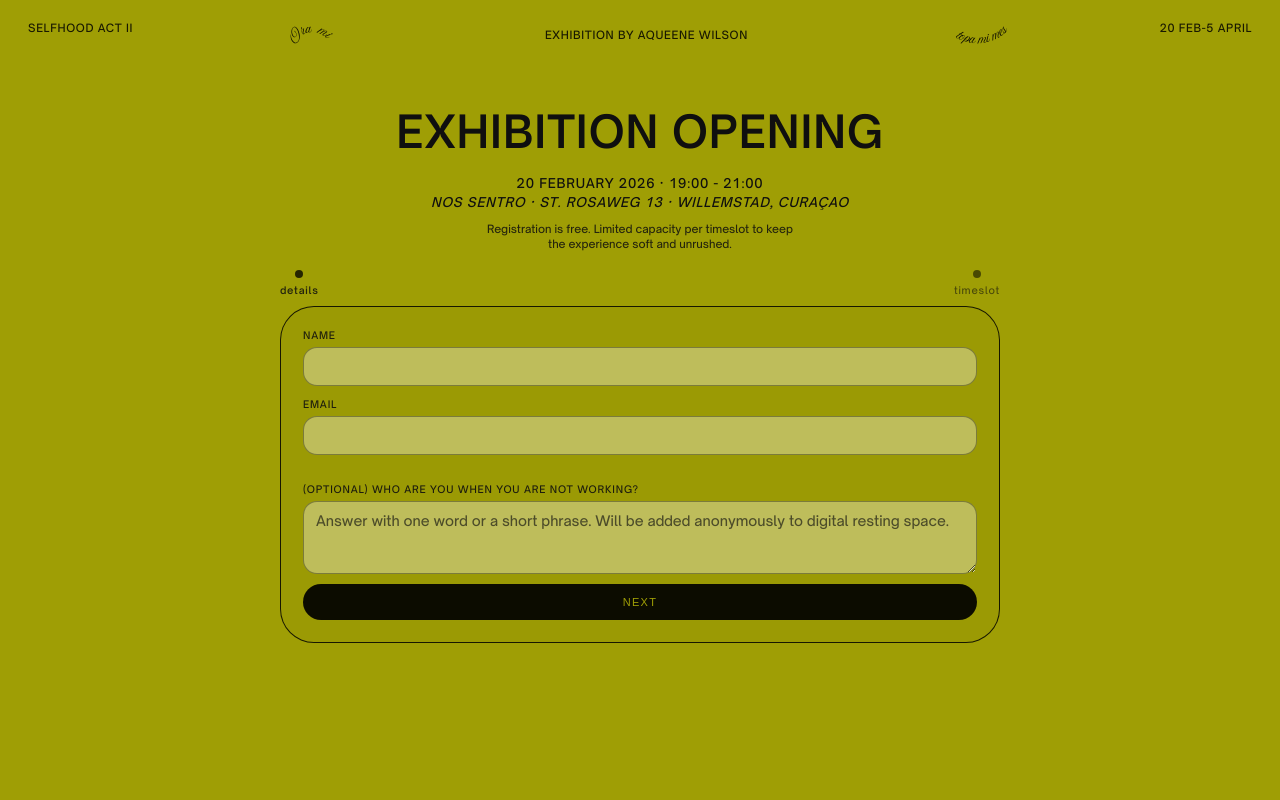
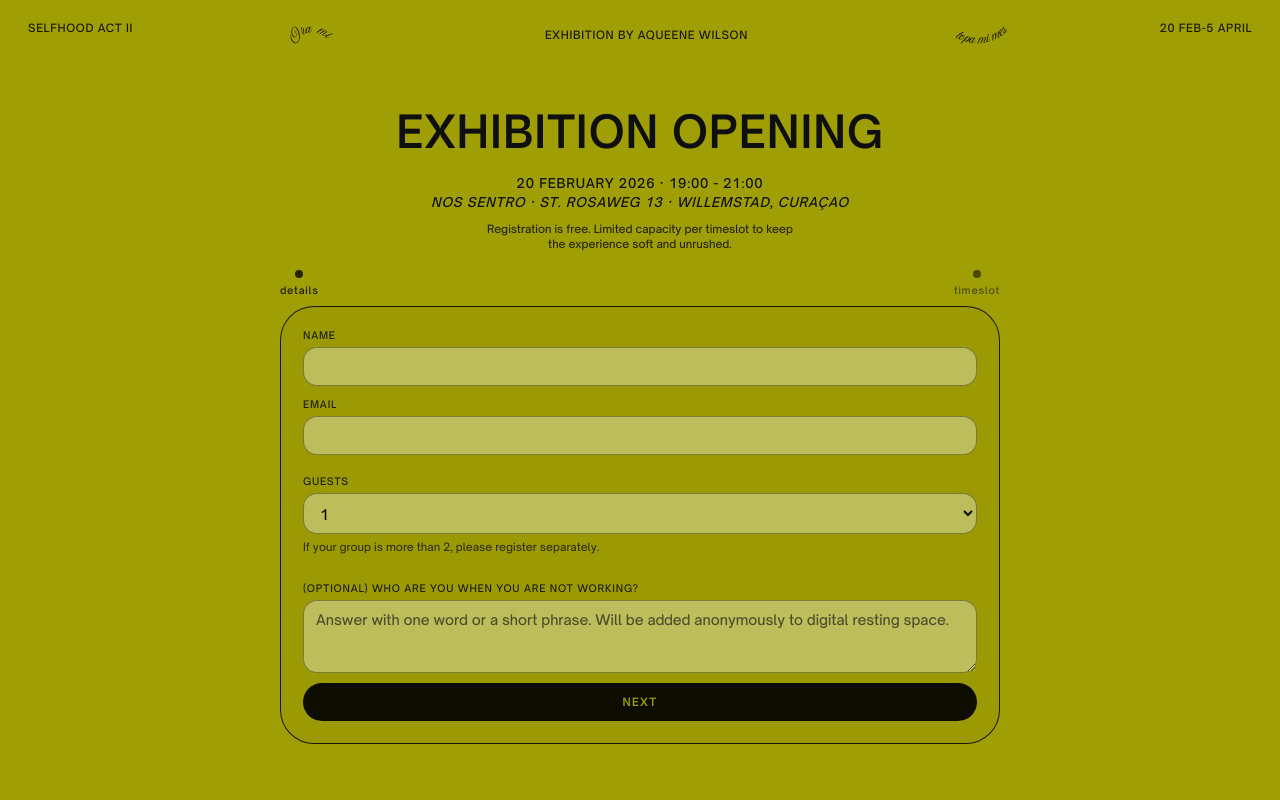
Before and after one commit to kyaralucas/selfhood-django, a Django app: page /register/ in a window 1280 px wide. Run offline with Django 5.2, Linux system fonts and the light colour scheme; data that the repository does not hold is empty.

Commit message:
verwerk aqueene commments

```diff
--- a/exhibitionpages/forms.py
+++ b/exhibitionpages/forms.py
@@ -1,11 +1,25 @@
+from django import forms
+from .models import Registration, TimeSlot
+
 from django import forms
 from .models import Registration, TimeSlot
 
 class RegistrationForm(forms.ModelForm):
+    guests = forms.ChoiceField(
+        choices=[(1, "1"), (2, "2")],
+        initial=1,
+        required=True,
+        label="Guests",
+        widget=forms.Select()
+    )
+
     prompt_answer = forms.CharField(
         required=False,
         label="(Optional) Your answer",
-        widget=forms.Textarea(attrs={"rows": 3, "placeholder": "Answer with one word or a short phrase. Will be added anonymously to digital resting space."})
+        widget=forms.Textarea(attrs={
+            "rows": 3,
+            "placeholder": "Answer with one word or a short phrase. Will be added anonymously to digital resting space."
+        })
     )
 
     slot = forms.ModelChoiceField(
@@ -16,7 +30,7 @@ class RegistrationForm(forms.ModelForm):
 
     class Meta:
         model = Registration
-        fields = ["name", "email", "slot", "prompt_answer"]
+        fields = ["name", "email", "guests", "slot", "prompt_answer"]  # ✅ add guests
         widgets = {
             "name": forms.TextInput(attrs={"autocomplete": "name"}),
             "email": forms.EmailInput(attrs={"autocomplete": "email"}),
@@ -24,5 +38,4 @@ class RegistrationForm(forms.ModelForm):
 
     def __init__(self, *args, **kwargs):
         super().__init__(*args, **kwargs)
-        # Always show slots in chronological order
         self.fields["slot"].queryset = TimeSlot.objects.order_by("time")
--- a/exhibitionpages/templates/exhibitionpages/base.html
+++ b/exhibitionpages/templates/exhibitionpages/base.html
@@ -3,6 +3,7 @@
 <html lang="en">
 <head>
   <meta charset="utf-8" />
+  <meta name="color-scheme" content="light">
   <meta name="viewport" content="width=device-width, initial-scale=1" />
   <link rel="stylesheet" href="{% static 'css/main.css' %}">
   <title>{% block title %}SELFHOOD · Ora mi topa mi mes{% endblock %}</title>
--- a/exhibitionpages/templates/exhibitionpages/register.html
+++ b/exhibitionpages/templates/exhibitionpages/register.html
@@ -70,6 +70,13 @@
             </div>
           </div>
 
+          <br>
+          <div class="reg-field">
+            <label class="reg-label">Guests</label>
+            {{ form.guests }}
+            <div class="reg-hint">If your group is more than 2, please register separately.</div>
+          </div>
+
           <div class="reg-section">
             <div class="reg-subtitle"></div>
 
@@ -83,7 +90,7 @@
             </div>
           </div>
 
-          <button class="reg-submit" id="nextBtn" type="button">Next</button>
+          <button class="btn reg-submit" id="nextBtn" type="button">Next</button>
         </div>
 
         <!-- STEP 2: TIMESLOT -->
@@ -116,8 +123,8 @@
           </div>
 
           <div class="reg-actions">
-            <button class="reg-submit reg-submit--ghost" id="backBtn" type="button">Back</button>
-            <button class="reg-submit" type="submit">Register</button>
+            <button class="btn reg-submit reg-submit--ghost" id="backBtn" type="button">Back</button>
+            <button class="btn reg-submit" type="submit">Register</button>
           </div>
         </div>
       </form>
@@ -158,10 +165,13 @@
       });
     }
 
+    const guestsInput = document.getElementById("id_guests");
+
     function basicValidateDetails(){
-      const nameOk = nameInput && nameInput.value.trim().length > 0;
-      const emailOk = emailInput && emailInput.value.trim().length > 0;
-      return nameOk && emailOk;
+    const nameOk = nameInput && nameInput.value.trim().length > 0;
+    const emailOk = emailInput && emailInput.value.trim().length > 0;
+    const guestsOk = !guestsInput || guestsInput.value === "1" || guestsInput.value === "2";
+    return nameOk && emailOk && guestsOk;
     }
 
     nextBtn.addEventListener("click", () => {
--- a/exhibitionpages/templates/exhibitionpages/register_thanks.html
+++ b/exhibitionpages/templates/exhibitionpages/register_thanks.html
@@ -59,13 +59,13 @@
     {% else %}
       <div class="thanks-generic">
         <p>Your registration has been received.</p>
-        <p>If you’d like to revisit the details, please register again.</p>
+        <p>If you'd like to revisit the details, please register again.</p>
       </div>
     {% endif %}
 
     <div class="thanks-actions">
-      <a class="reg-submit reg-submit--ghost" href="/">Home</a>
-      <a class="reg-submit" href="/rest/">Digital resting space</a>
+      <a class="btn reg-submit reg-submit--ghost" href="/">Home</a>
+      <a class="btn reg-submit" href="/rest/">Visit digital resting space</a>
     </div>
   </div>
 
--- a/exhibitionpages/views.py
+++ b/exhibitionpages/views.py
@@ -41,13 +41,19 @@ def register(request):
                 # Lock the chosen slot row so reserved can't be updated concurrently
                 slot = TimeSlot.objects.select_for_update().get(pk=chosen_slot.pk)
 
-                if slot.reserved >= slot.capacity:
-                    form.add_error("slot", "That time slot is full. Please choose another one.")
+                guest_count = int(form.cleaned_data.get("guests") or 1)
+
+                if slot.reserved + guest_count > slot.capacity:
+                    form.add_error("slot", "That time slot doesn't have enough space. Please choose another one.")
                 else:
-                    slot.reserved += 1
+                    slot.reserved += guest_count
                     slot.save(update_fields=["reserved"])
 
                     obj = form.save(commit=False)
+                    obj.prompt_question = asked_question
+                    obj.slot = slot
+                    obj = form.save(commit=False)
+                    obj.guests = int(form.cleaned_data["guests"])  # optional safety
                     obj.prompt_question = asked_question
                     obj.slot = slot
                     obj.save()
--- a/static/css/main.css
+++ b/static/css/main.css
@@ -225,7 +225,7 @@
     letter-spacing: 0.06em;
     text-transform: uppercase;
     line-height: 1.4;
-    opacity: 0.95;
+    /* opacity: 0.95; */
   }
 
   .opening__date{
@@ -260,7 +260,7 @@
     text-align: justify;
     font-size: 14px;
     line-height: 1.55;
-    opacity: 0.95;
+    /* opacity: 0.95; */
   }
 
   .opening__body p{
@@ -308,7 +308,7 @@
     margin: 8px auto 0;
     font-size: 11px;
     line-height: 1.4;
-    opacity: 0.9;
+    /* opacity: 0.9; */
   }
 
 
@@ -348,7 +348,7 @@
   .resting-cta__text{
     margin: 0 auto 22px;
     width: min(560px, 100%);
-    font-size: 12px;
+    font-size: 14px;
     line-height: 1.5;
     opacity: 0.95;
     text-align: center;
@@ -483,7 +483,7 @@
 
   .about__heading{
     margin: 0 0 10px;
-    font-size: 11px;
+    font-size: 14px;
     letter-spacing: 0.06em;
     text-transform: uppercase;
     font-weight: 600;
@@ -491,7 +491,7 @@
 
   .about__block p{
     margin: 0 0 12px;
-    font-size: 11px;
+    font-size: 14px;
     line-height: 1.6;
   }
 
```
Also changed, not shown: exhibitionpages/templates/exhibitionpages/rest.html (+15 -5 lines).
